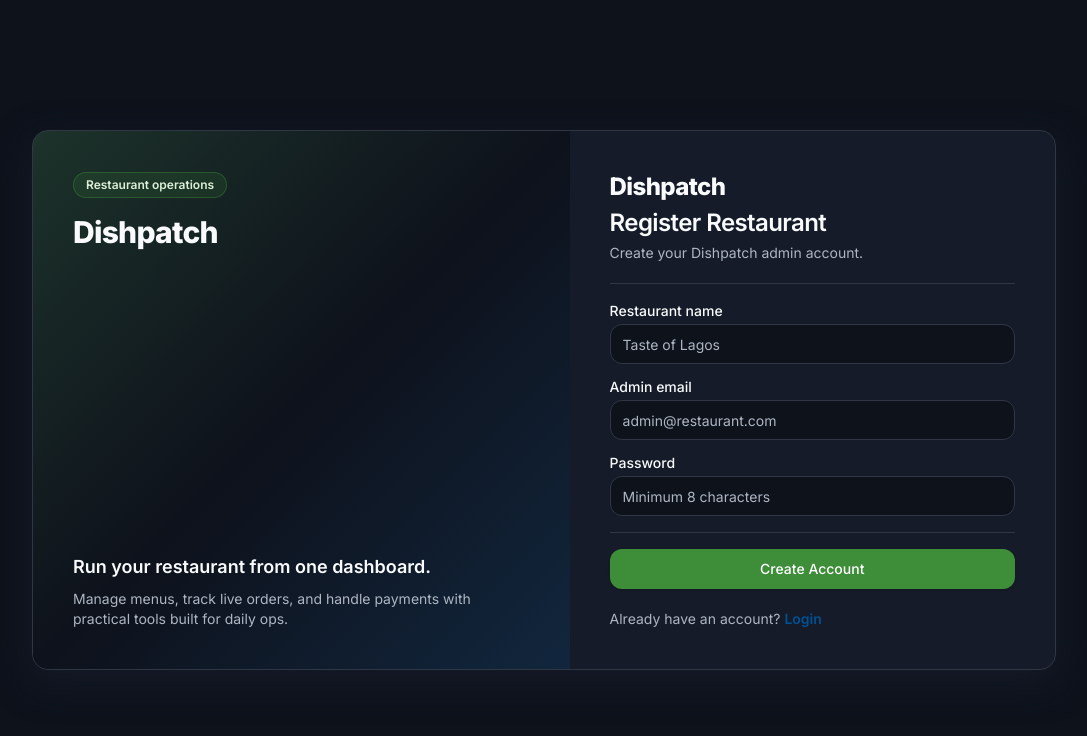
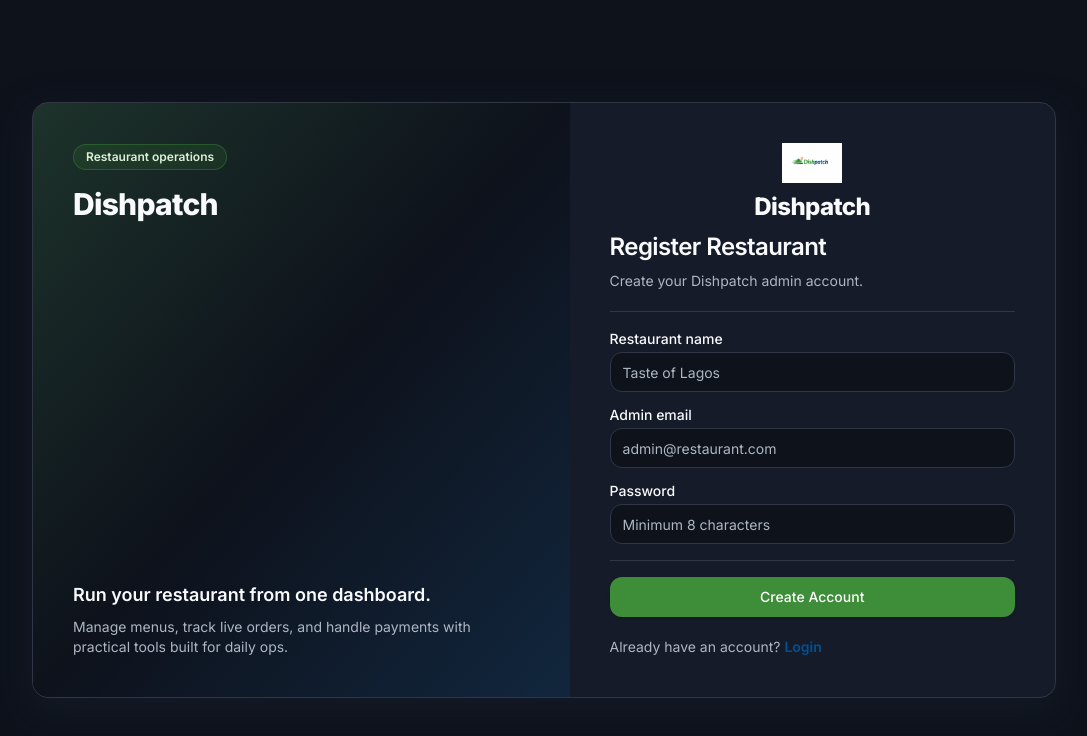
Before and after one commit to JesseDev454/Dishpatch, a React (Vite) app in the folder frontend/: page /register in a window 1280 px wide. Shown: the top 736 px of the page, without its empty margins (96-1183 px from the left). Built offline with nearby package versions, Linux system fonts and the light colour scheme; no server answers.

Commit message:
feat(frontend): integrate Dishpatch logos across UI and favicon

```diff
--- a/frontend/index.html
+++ b/frontend/index.html
@@ -3,6 +3,10 @@
   <head>
     <meta charset="UTF-8" />
     <meta name="viewport" content="width=device-width, initial-scale=1.0" />
+    <link rel="icon" type="image/jpeg" sizes="32x32" href="/Dishpatch-logo-1.jpg" />
+    <link rel="icon" type="image/jpeg" sizes="192x192" href="/Dishpatch-logo-1.jpg" />
+    <link rel="icon" type="image/jpeg" sizes="512x512" href="/Dishpatch-logo-1.jpg" />
+    <link rel="apple-touch-icon" href="/Dishpatch-logo-1.jpg" />
     <link rel="preconnect" href="https://fonts.googleapis.com" />
     <link rel="preconnect" href="https://fonts.gstatic.com" crossorigin />
     <link
--- a/frontend/src/components/AdminShell.tsx
+++ b/frontend/src/components/AdminShell.tsx
@@ -1,6 +1,7 @@
 import { ReactNode, useState } from "react";
 import { Link, useLocation } from "react-router-dom";
 import { BarChart3, LayoutDashboard, LogOut, Menu, UtensilsCrossed } from "lucide-react";
+import logo from "@/assets/Dishpatch-logo-1.png";
 import { AuthUser } from "../types";
 import { Button } from "./ui/Button";
 import {
@@ -66,7 +67,10 @@
       <div className="grid min-h-screen lg:grid-cols-[264px_minmax(0,1fr)]">
         <aside className="hidden border-r border-border/70 bg-card/80 px-4 py-6 backdrop-blur lg:block">
           <div className="mb-6 px-2">
-            <p className="text-xl font-bold tracking-tight text-foreground">Dishpatch</p>
+            <div className="flex items-center gap-2">
+              <img src={logo} alt="Dishpatch" className="h-8 w-auto" />
+              <p className="text-xl font-bold tracking-tight text-foreground">Dishpatch</p>
+            </div>
             <p className="mt-1 text-xs text-muted-foreground">{user?.restaurant.name}</p>
           </div>
           <SidebarNav />
--- a/frontend/src/components/AuthShell.tsx
+++ b/frontend/src/components/AuthShell.tsx
@@ -1,4 +1,5 @@
 import { Link } from "react-router-dom";
+import logo from "@/assets/Dishpatch-logo-1.png";
 import { Separator } from "./ui/Separator";
 
 type AuthShellProps = {
@@ -29,8 +30,11 @@
           </div>
         </aside>
         <div className="space-y-5 p-6 sm:p-10">
-          <div className="space-y-1">
-            <p className="text-2xl font-extrabold tracking-tight text-foreground">Dishpatch</p>
+          <div className="space-y-2">
+            <div className="flex justify-center">
+              <img src={logo} alt="Dishpatch" className="h-10 w-auto" />
+            </div>
+            <p className="text-center text-2xl font-extrabold tracking-tight text-foreground">Dishpatch</p>
             <h2 className="text-2xl font-semibold tracking-tight text-foreground">{title}</h2>
             <p className="text-sm text-muted-foreground">{subtitle}</p>
           </div>
--- a/frontend/src/pages/PublicOrderPage.tsx
+++ b/frontend/src/pages/PublicOrderPage.tsx
@@ -1,6 +1,7 @@
 import { useEffect, useMemo, useRef, useState } from "react";
 import { ShieldCheck, ShoppingCart } from "lucide-react";
 import { useParams } from "react-router-dom";
+import logo from "@/assets/Dishpatch-logo-1.png";
 import { useToast } from "../context/ToastContext";
 import { publicApi } from "../lib/api";
 import { cn } from "../lib/cn";
@@ -469,6 +470,10 @@
     <div className="min-h-screen bg-background">
       <header className="sticky top-0 z-30 border-b border-border bg-background/95 backdrop-blur">
         <div className="mx-auto w-full max-w-7xl px-4 py-4">
+          <div className="mb-2 flex items-center gap-2">
+            <img src={logo} alt="Dishpatch" className="h-6 w-auto" />
+            <span className="text-sm font-semibold text-foreground">Dishpatch</span>
+          </div>
           <h1 className="text-2xl font-extrabold tracking-tight text-foreground">{menu.restaurant.name}</h1>
           <p className="mt-1 text-sm text-muted-foreground">Order in minutes. Freshly prepared and ready to go.</p>
           <p className="mt-2 inline-flex items-center gap-1 rounded-full bg-primary/15 px-3 py-1 text-xs font-semibold text-brand-100">
```
Also changed, not shown: frontend/public/Dishpatch-logo-1.jpg (added), frontend/src/assets/Dishpatch-logo-1.png (added).
